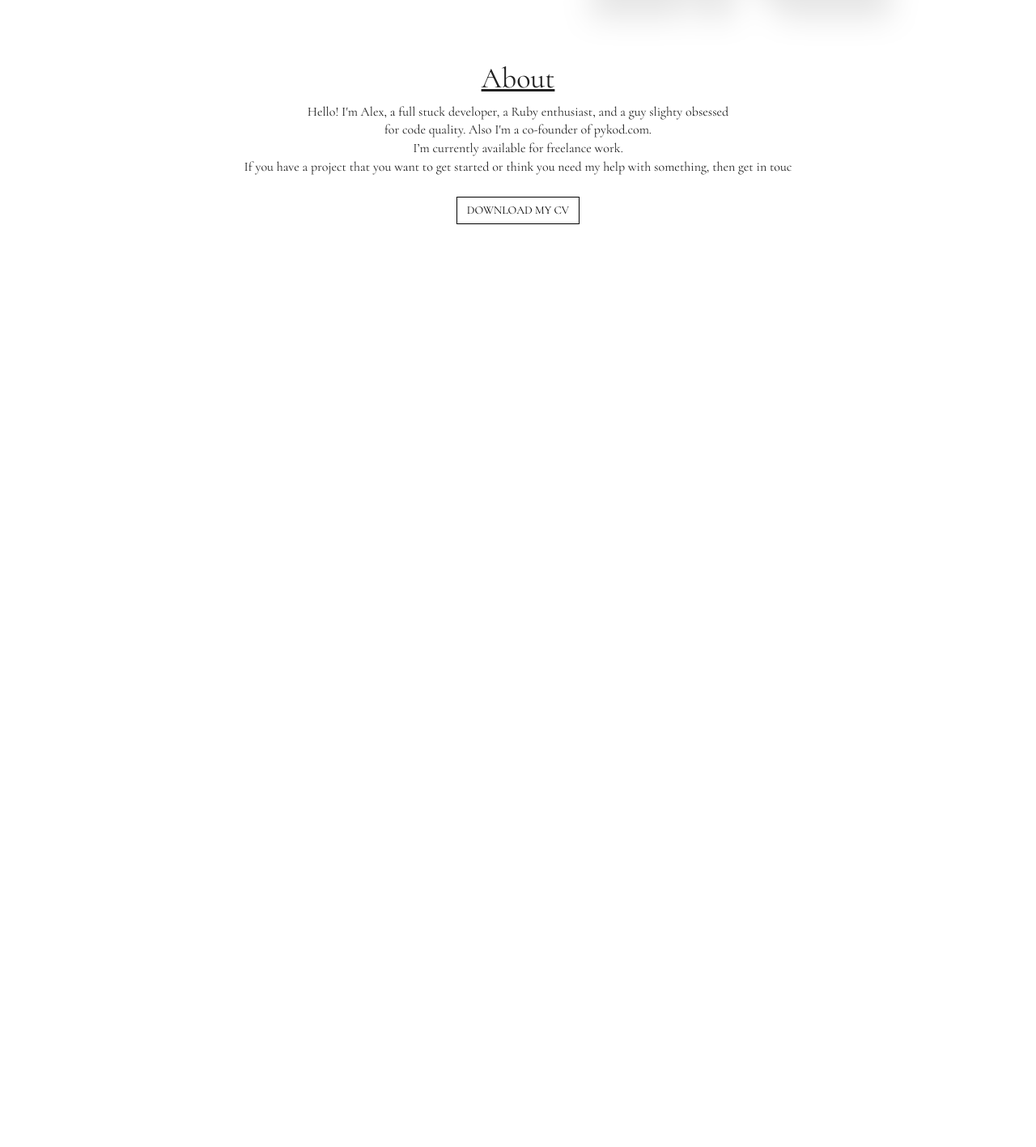
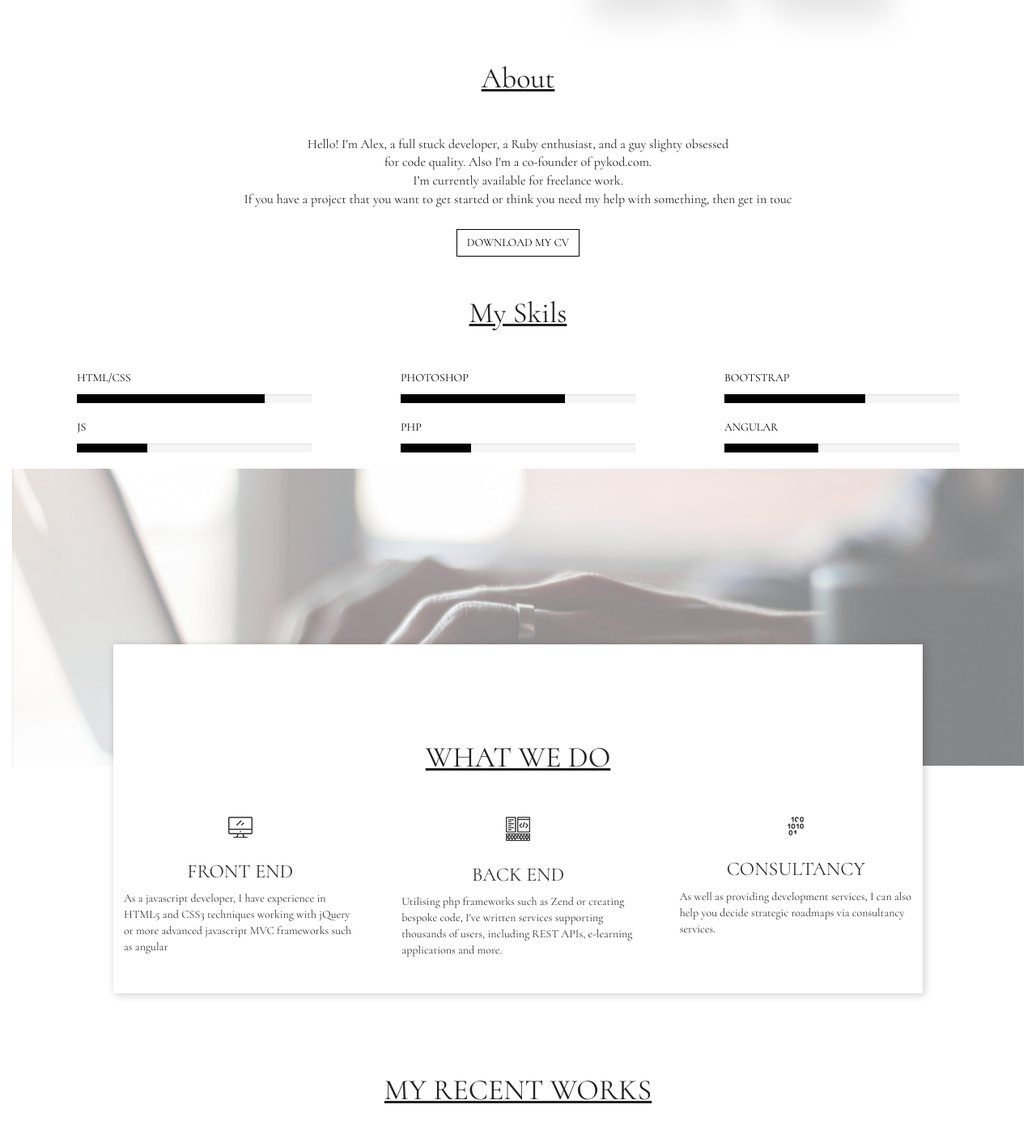
Before and after one commit to VSadovnikov/Portfolio, a plain HTML site: page index.html in a window 1280 px wide. Shown: the part 771-2188 px from the top of the page at 81% size. Before the commit the page ends 1048 px from the top, so only its background shows below. Drawn offline with nearby package versions, Linux system fonts and the light colour scheme.

Commit message:
creating skills block

```diff
--- a/css/style.css
+++ b/css/style.css
@@ -91,6 +91,7 @@ margin-right: 5px;
 	font-size: 36px;
 	text-decoration: underline;
 	display: block;
+	margin-bottom: 50px;
   }
 
   .about_text {
@@ -109,8 +110,70 @@ margin-right: 5px;
   }
 
   .dwn_cv_section {
-	  margin-top: 15px;
-  }
+		margin-top: 15px;
+		margin-bottom: 50px;
+	}
+
+	.skils-col-2 {
+		margin-left: 80px;
+	}
+
+	.skils-col-1 {
+		margin-left: 80px;
+	}
+
+.col-xs-1.col-md-3.skils-col-1 div.progress {
+		height: 11px;
+		border-radius: 0;
+	}
+
+.col-xs-1.col-md-3.skils-col-2 div.progress {
+	 border-radius: 0;
+	 height: 11px;
+	}
+
+.col-xs-1.col-md-3.skils-col-1 div.progress div.progress-bar {
+		background-color: black;
+	}
+
+
+.col-xs-1.col-md-3.skils-col-2 div.progress div.progress-bar {
+	background-color: black;
+}
+
+
+.skils-block {
+	margin-bottom: 50px;
+}
+
+.ww-block {
+	position: relative;
+	width: 80%;
+	margin-top: -150px;
+	background-color: white;
+	box-shadow: 2px 2px 10px rgba(0,0,0,0.2);
+}
+
+.service-title {
+	text-align: center;
+}
+
+.service-img {
+	width: 20px;
+	height: 20px;
+}
+
+.thumbnail {
+	border: none;
+}
+
+.ww-title {
+	padding-top: 100px;
+}
+
+.rec-works-block {
+	margin-top: 100px;
+}
 
 
 
@@ -173,8 +236,32 @@ margin-right: 5px;
 	color: white;
 	background-color: black;
 	text-transform: uppercase;
-  }
+	}
 
+	.skils-col-2 {
+		float: right;
+	}
+
+	.skils-block {
+		padding-left: 100px;
+	}
+
+	.skils-col-2 {
+		width: 100%;
+		margin-left: 5px;
+	}
+
+	.skils-col-1 {
+		width: 100%;
+		margin-left: 5px;
+	}
+
+	.ww-block {
+		position: relative;
+		width: 80%;
+		margin-top: -50px;
+		background-color: white;
+	}
 
 }
 
--- a/index.html
+++ b/index.html
@@ -67,9 +67,110 @@
 				<button type="button" class="btn dwn_cv_btn">DOWNLOAD MY CV</button>
 				</div>
 	</section>
-
-
-
+	<section class="center-block">
+		<div>
+		<div>
+				<h3 class="about_title center-block">My Skils</h3>
+		</div>
+		<div class="col-xs-1 col-md-3 skils-col-1">
+			<div class="progress-label">
+				<p>HTML/CSS</p>
+			</div>
+			<div class="progress">
+				<div class="progress-bar" role="progressbar" aria-valuenow="80" aria-valuemin="0" aria-valuemax="100" style="width: 80%;">
+					<span class="sr-only"></span>
+				</div>
+			</div>
+			<div class="progress-label">
+				<p>JS</p>
+			</div>
+			<div class="progress">
+				<div class="progress-bar" role="progressbar" aria-valuenow="30" aria-valuemin="0" aria-valuemax="100" style="width: 30%;">
+					<span class="sr-only"></span>
+				</div>
+			</div>
+		</div>
+		<div class="col-xs-1 col-md-3 skils-col-2">
+				<div class="progress-label">
+						<p>PHOTOSHOP</p>
+				</div>
+				<div class="progress">
+					<div class="progress-bar" role="progressbar" aria-valuenow="70" aria-valuemin="0" item-height="10px;" aria-valuemax="100" style="width: 70%;">
+					<span class="sr-only"></span>
+					</div>
+				</div>
+				<div class="progress-label">
+						<p>PHP</p>
+				</div>
+				<div class="progress">
+					<div class="progress-bar" role="progressbar" aria-valuenow="30" aria-valuemin="0" aria-valuemax="100" style="width: 30%;">
+					<span class="sr-only"></span>
+					</div>
+				</div>
+		</div>
+		<div class="col-xs-1 col-md-3 skils-col-2">
+				<div class="progress-label">
+						<p>BOOTSTRAP</p>
+				</div>
+				<div class="progress">
+					<div class="progress-bar" role="progressbar" aria-valuenow="60" aria-valuemin="0" aria-valuemax="100" style="width: 60%;">
+					<span class="sr-only"></span>
+					</div>
+				</div>
+				<div class="progress-label">
+						<p>ANGULAR</p>
+				</div>
+				<div class="progress">
+					<div class="progress-bar" role="progressbar" aria-valuenow="40" aria-valuemin="0" aria-valuemax="100" style="width: 40%;">
+					<span class="sr-only"></span>
+					</div>
+				</div>
+			</div>
+		</div>
+	</section>
+	<section class="col-md-12 work-list-block center-block">
+		<div>
+			<img src="img/what-we-do-bg.png" />
+		<div class="ww-block center-block">
+			<div class="ww-title">
+				<h3 class="about_title center-block">WHAT WE DO</h3>
+		</div>
+					<div class="row">
+							<div class="col-sm-12 col-md-4">
+								<div class="thumbnail center-block">
+									<img src="img/monitor.png" alt="...">
+									<div class="caption">
+										<h3 class="service-title">FRONT END</h3>
+										<p>As a javascript developer, I have experience in HTML5 and CSS3 techniques working with jQuery or more advanced javascript MVC frameworks such as angular</p>
+									</div>
+								</div>
+							</div>
+							<div class="col-sm-12 col-md-4">
+									<div class="thumbnail">
+										<img src="img/coding.png" alt="...">
+										<div class="caption">
+											<h3 class="service-title">BACK END</h3>
+											<p>Utilising php frameworks such as Zend or creating bespoke code,
+												I've written services supporting thousands of users, including REST APIs, e-learning applications and more.</p>
+										</div>
+									</div>
+								</div>
+								<div class="col-sm-12 col-md-4">
+										<div class="thumbnail">
+											<img class="service-img" src="img/binary-code.png" alt="...">
+											<div class="caption">
+												<h3 class="service-title">CONSULTANCY</h3>
+												<p>As well as providing development services, I can also help you decide strategic roadmaps via consultancy services.</p>
+											</div>
+										</div>
+									</div>
+						</div>
+			</div>
+		</div>
+	</section>
+	<section class="col-md-12">
+			<h3 class="about_title center-block rec-works-block">MY RECENT WORKS</h3>
+	</section>
 	<script src="https://ajax.googleapis.com/ajax/libs/jquery/1.11.3/jquery.min.js"></script>
 	<script src="js/bootstrap.min.js"></script>
 	<script src="js/scripts.js"></script>
```
Also changed, not shown: img/binary-code.png (added), img/coding.png (added), img/monitor.png (added), img/what-we-do-bg.png (added), 1 other file.
